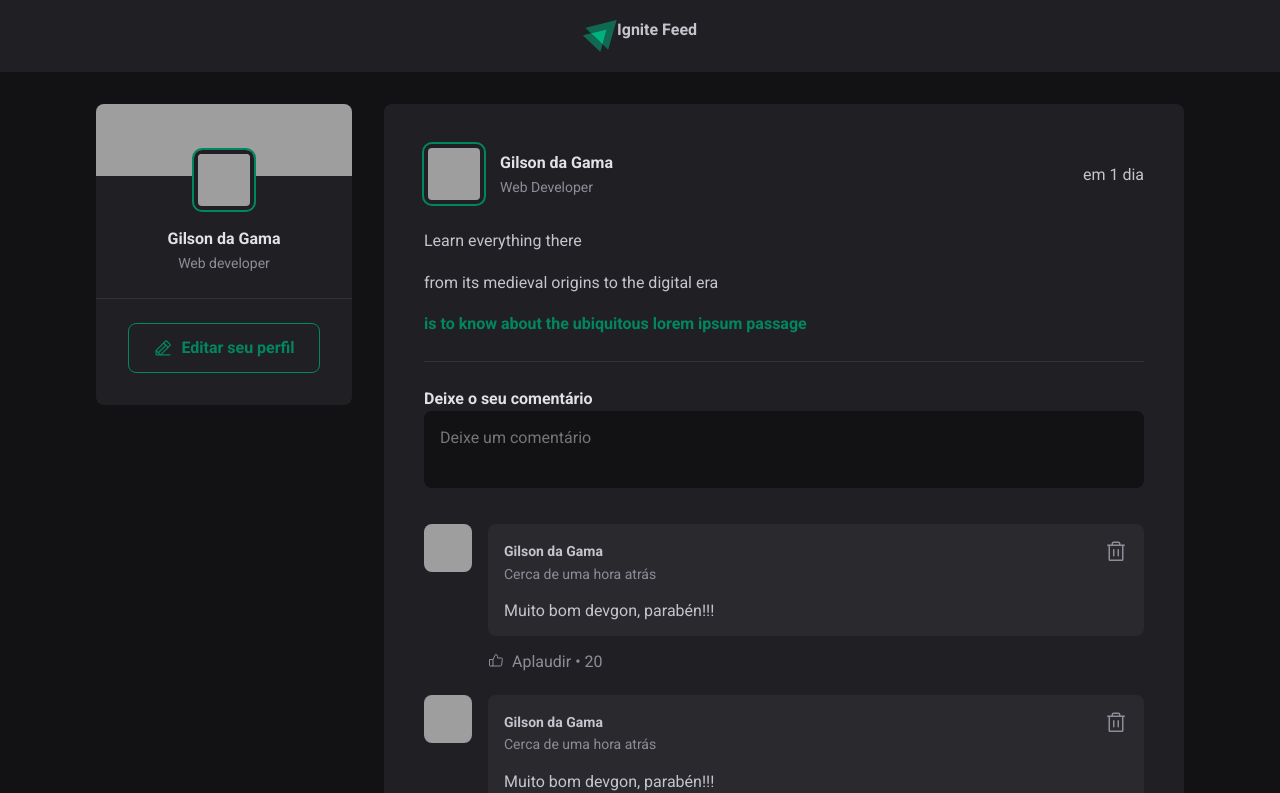
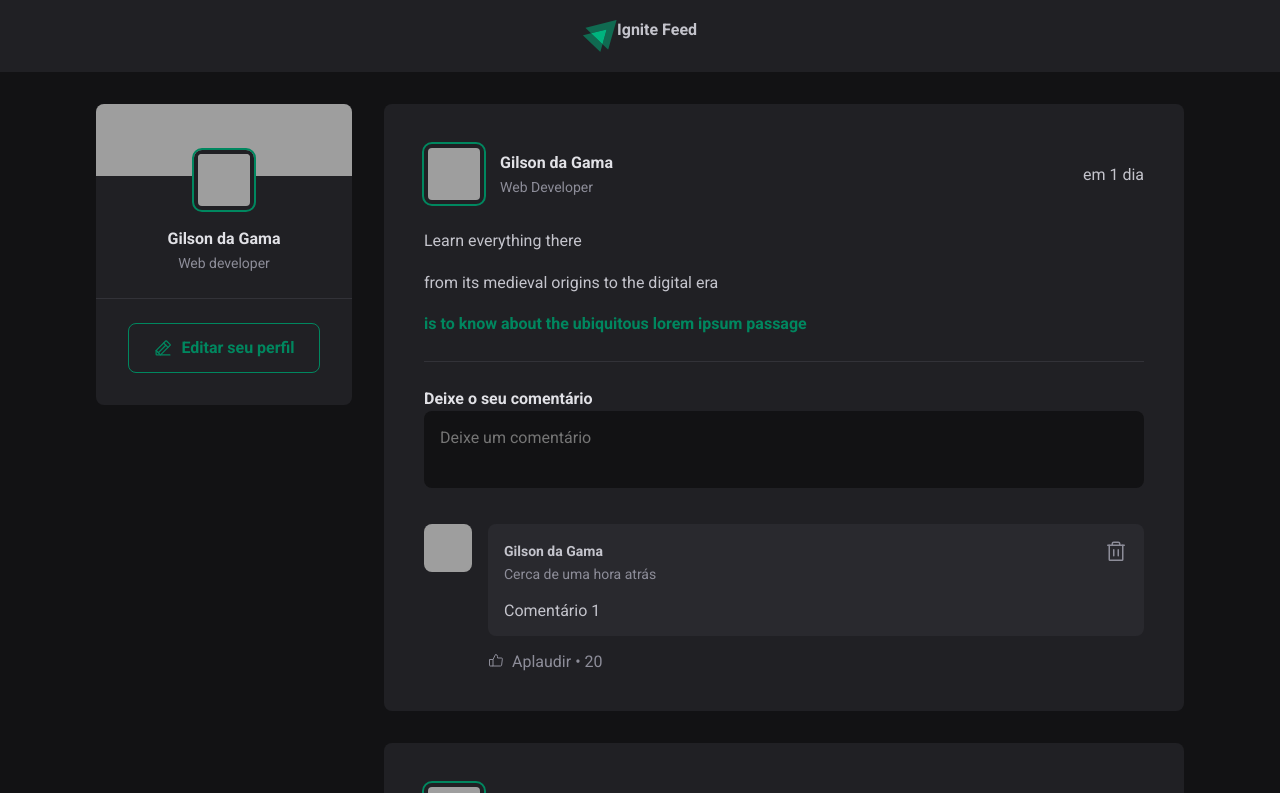
Before and after one commit to GilsondaGama/Ignite2022, a React (Vite) app in the folder 01-fundamentos-reactjs/: page / in a window 1280 px wide. Shown: the top 793 px of the page. Built offline with nearby package versions, Linux system fonts and the light colour scheme; grey boxes are pictures that could not be loaded.

Commit message:
Controle de Estado da aplicação e Inserção de Comentários do Post

```diff
--- a/01-fundamentos-reactjs/src/components/Comment.jsx
+++ b/01-fundamentos-reactjs/src/components/Comment.jsx
@@ -2,7 +2,7 @@
 import { Avatar } from './Avatar';
 import styles from './Comment.module.css';
 
-export function Comment() {
+export function Comment({ content }) {
   return (
     <div className={styles.comment}>
       <Avatar
@@ -23,7 +23,7 @@
             </button>
           </header>
 
-          <p>Muito bom devgon, parabén!!!</p>
+          <p>{content}</p>
         </div>
 
         <footer>
--- a/01-fundamentos-reactjs/src/components/Post.jsx
+++ b/01-fundamentos-reactjs/src/components/Post.jsx
@@ -1,12 +1,20 @@
 import { format, formatDistanceToNow } from 'date-fns'
 import ptBR from 'date-fns/locale/pt-BR'
+import { useState } from 'react'
 
 import { Avatar } from './Avatar'
 import { Comment } from './Comment'
 
 import styles from './Post.module.css'
 
+
 export function Post({author, content, publishedAt}) {
+  const [comments, setComments] = useState([
+    'Comentário 1',
+  ])
+
+  const [newCommentText, setNewCommentText] = useState('')
+
   const publishedDateFormatted =
     format(publishedAt, "d 'de' LLLL 'às' HH:mm'h'", {
       locale: ptBR
@@ -19,6 +27,17 @@
         addSuffix: true,
       }
     )
+
+  function handleCreateNewComment() {
+    event.preventDefault()
+
+    setComments([...comments, newCommentText])
+    setNewCommentText('')
+  }
+
+  function handleNewCommentChange () {
+    setNewCommentText(event.target.value)
+  }
 
   return (
     <article className={styles.post}>
@@ -44,22 +63,16 @@
             return <p><a href="#">{line.content}</a></p>
           }
         })}
-
-
-
-        {/* <p>Learn everything there </p>
-        <p>from its medieval origins to the digital era</p>
-        <p>is to know about the ubiquitous lorem ipsum passage</p>
-        <a href=''>
-          <p>anim id est laborum</p>
-        </a> */}
       </div>
 
-      <form className={styles.commentForm}>
+      <form onSubmit={handleCreateNewComment} className={styles.commentForm}>
         <strong>Deixe o seu comentário</strong>
 
         <textarea
+          name="comment"
           placeholder='Deixe um comentário'
+          value={newCommentText}
+          onChange={handleNewCommentChange}
         />
 
         <footer>
@@ -69,9 +82,9 @@
 
 
       <div className={styles.commentList}>
-        <Comment />
-        <Comment />
-        <Comment />
+        {comments.map(comment => {
+          return <Comment content={comment}/>
+        })}
       </div>
     </article>
   )
```
